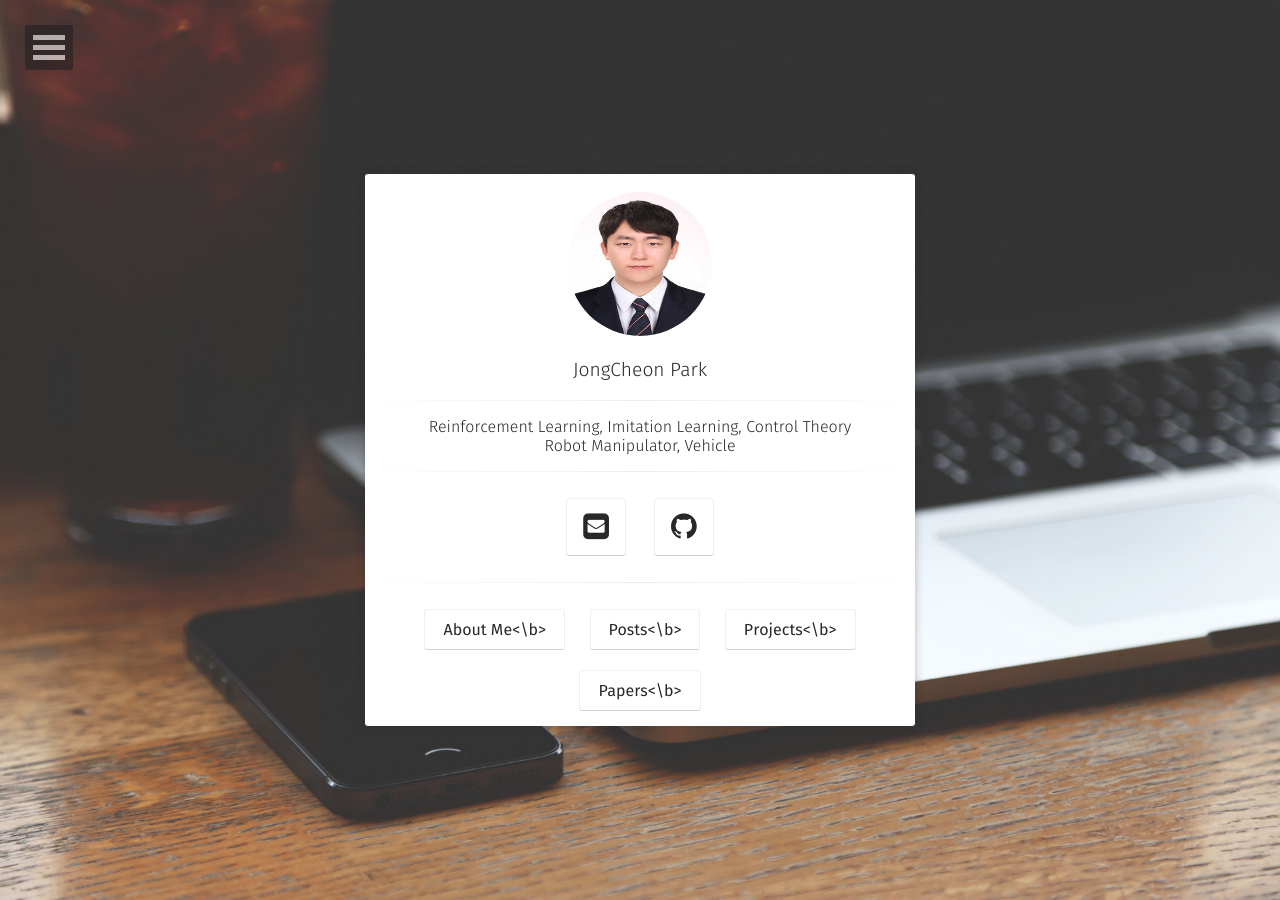
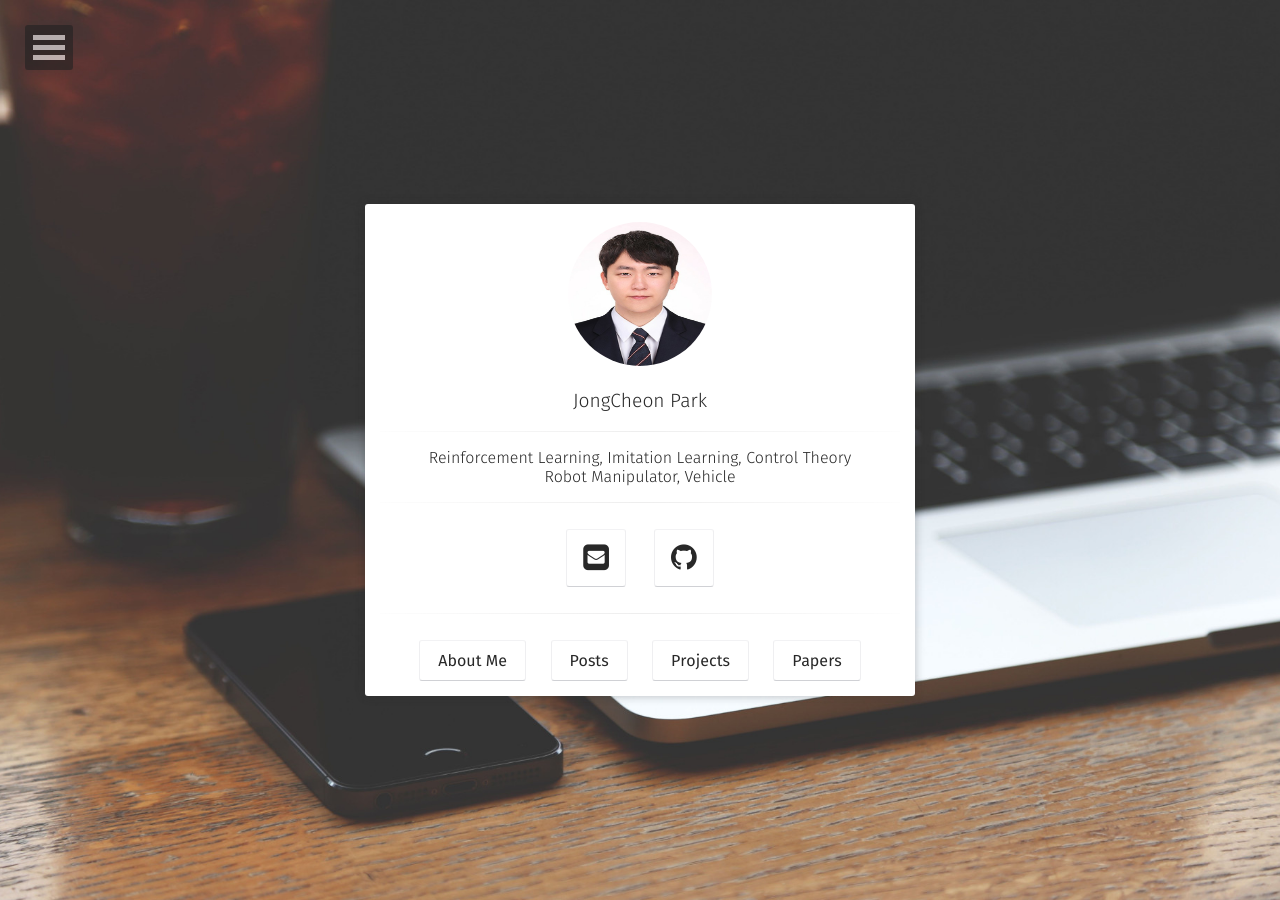
Before and after one commit to JongCheon-Park/JongCheon-Park.github.io, a Jekyll site: the page built from index.html, in a window 1280 px wide. Built offline with Jekyll 4.4.1, drawn with Linux system fonts in a browser that asks for light colours; some web fonts are replaced; part of the change alters nothing that is shown.

```diff
--- a/_layouts/home.html
+++ b/_layouts/home.html
@@ -33,16 +33,16 @@ layout: compress
                   <hr class="hr-line">
                   <h3 class="title">
                          <a class="btn zoombtn" href="{{ site.url }}/about">
-                         <b>About Me<\b>
+                         <b>About Me
                          </a>
                          <a class="btn zoombtn" href="{{ site.url }}/posts">
-                         <b>Posts<\b>
+                         <b>Posts
                          </a>
                          <a class="btn zoombtn" href="{{ site.url }}/projects">
-                         <b>Projects<\b>
+                         <b>Projects
                          </a>
                         <a class="btn zoombtn" href="{{ site.url }}/papers">
-                         <b>Papers<\b>
+                         <b>Papers
                          </a>
                  </h3>
             </div>
```
